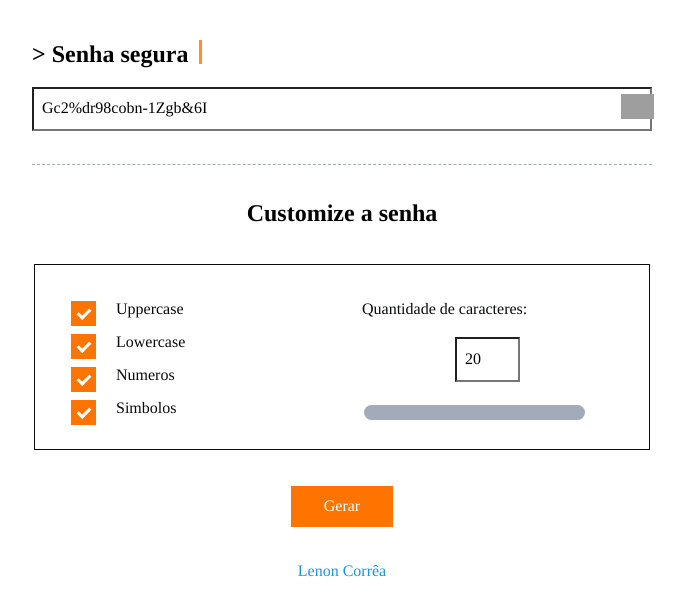
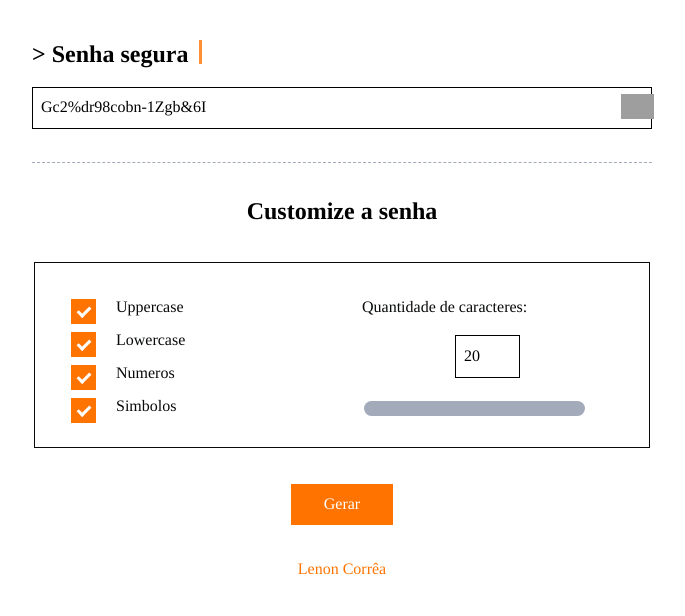
Before and after one commit to lenoncorrea/staybox-passwd, an Angular app in the folder staybox-passwd-front/: page / in a window 1280 px wide. Shown: the top 616 px of the page, without its empty margins (298-983 px from the left). Built offline with nearby package versions, Linux system fonts and the light colour scheme; grey boxes are pictures that could not be loaded.

Commit message:
Melhorias no CSS e design

```diff
--- a/staybox-passwd-front/src/app/app.component.css
+++ b/staybox-passwd-front/src/app/app.component.css
@@ -48,20 +48,13 @@ input.light::-moz-selection {
   background: transparent;
 }
 input.light::selection {
-  background: transparent;
-}
-input.dark::-moz-selection {
-  background-color: transparent;
-  color: #fff
-}
-input.dark::selection {
-  background-color: transparent;
-  color: #fff
+  background: #ff7400;
 }
 .input-container {
   display: flex;
   width: 100%;
   margin-bottom: 15px;
+  border: 1px;;
 }
 .clipboard {
   margin: 7px -5% 0px;
@@ -217,13 +210,12 @@ h6 {
 
 a {
 	cursor: pointer;
-	color: #1a95e0;
+	color: #ff7400;
 	text-decoration: none
 }
 
 a:hover {
-	background-color: #1a95e0;
-	color: #ff7400;
+	color: #000000;
 }
 
 em {
@@ -701,42 +693,19 @@ input[type=number],
 input[type=password],
 input[type=search],
 input[type=text] {
-	border: 1px #000000 #000000;
+  border: 1px solid;
+  border-color: #000000;
 	width: 100%;
 	padding: .7em .5em;
 	font-size: 1em;
 	font-family: var(--font-stack);
 	-webkit-appearance: none;
-	border-radius: 8;
-}
-
-input[type=email]:active,
-input[type=email]:focus,
-input[type=number]:active,
-input[type=number]:focus,
-input[type=password]:active,
-input[type=password]:focus,
-input[type=search]:active,
-input[type=search]:focus,
-input[type=text]:active,
-input[type=text]:focus {
-	outline: 0;
-	-webkit-appearance: none;
-	border: 1px solid var(--font-color)
-}
-
-input[type=email]:not(:placeholder-shown):invalid,
-input[type=number]:not(:placeholder-shown):invalid,
-input[type=password]:not(:placeholder-shown):invalid,
-input[type=search]:not(:placeholder-shown):invalid,
-input[type=text]:not(:placeholder-shown):invalid {
-	border-color: var(--error-color)
 }
 
 input,
 textarea {
-	color: var(--font-color);
-	background-color: var(--background-color)
+	color: #000000;
+	background-color: #ffffff;
 }
 
 input::-webkit-input-placeholder,
@@ -783,21 +752,6 @@ textarea:focus {
 
 textarea:not(:placeholder-shown):invalid {
 	border-color: #ff3c74;
-}
-
-input:-webkit-autofill,
-input:-webkit-autofill:focus textarea:-webkit-autofill,
-input:-webkit-autofill:hover,
-select:-webkit-autofill,
-select:-webkit-autofill:focus,
-select:-webkit-autofill:hover,
-textarea:-webkit-autofill:hover textarea:-webkit-autofill:focus {
-	border: 1px solid #000000;
-	-webkit-text-fill-color: #000000;
-	-webkit-box-shadow: 0 0 0 1000px #ffffff inset;
-	-webkit-transition: background-color 5000s ease-in-out 0s;
-	-o-transition: background-color 5000s ease-in-out 0s;
-	transition: background-color 5000s ease-in-out 0s
 }
 
 .form-group {
@@ -874,30 +828,6 @@ textarea:-webkit-autofill:hover textarea:-webkit-autofill:focus {
 	z-index: 2
 }
 
-.btn-error {
-	color: #ffffff;
-	background-color: #ff3c74;
-	border: 1px solid #ff3c74;
-}
-
-.btn-error:focus:not(.btn-ghost),
-.btn-error:hover {
-	background-color: #ff3c74;
-	border-color: #ff3c74;
-}
-
-.btn-error.btn-ghost {
-	border-color: #ff3c74;
-	color: #ff3c74;
-}
-
-.btn-error.btn-ghost:focus,
-.btn-error.btn-ghost:hover {
-	border-color: #ff3c74;
-	color: #ff3c74;
-	z-index: 2
-}
-
 .btn-primary {
 	color: #ffffff;
 	background-color: #ff7400;
@@ -907,7 +837,8 @@ textarea:-webkit-autofill:hover textarea:-webkit-autofill:focus {
 .btn-primary:focus:not(.btn-g),
 .btn-primary:hover {
 	background-color: #ff7400;
-	border-color: #ff7400;
+  border-color: #000000;
+  color: #000000;
 }
 
 .btn-primary.btn-ghost {
```
